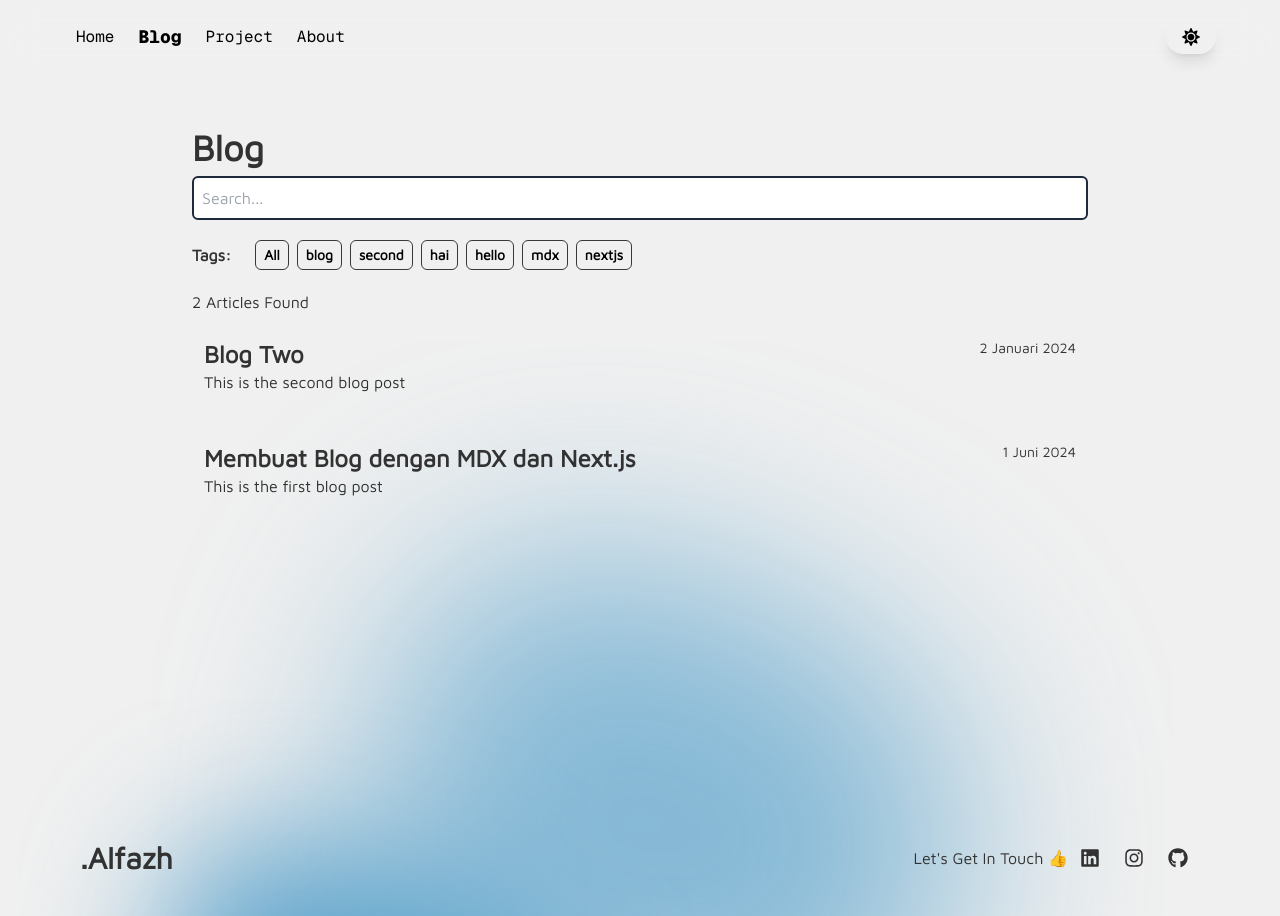
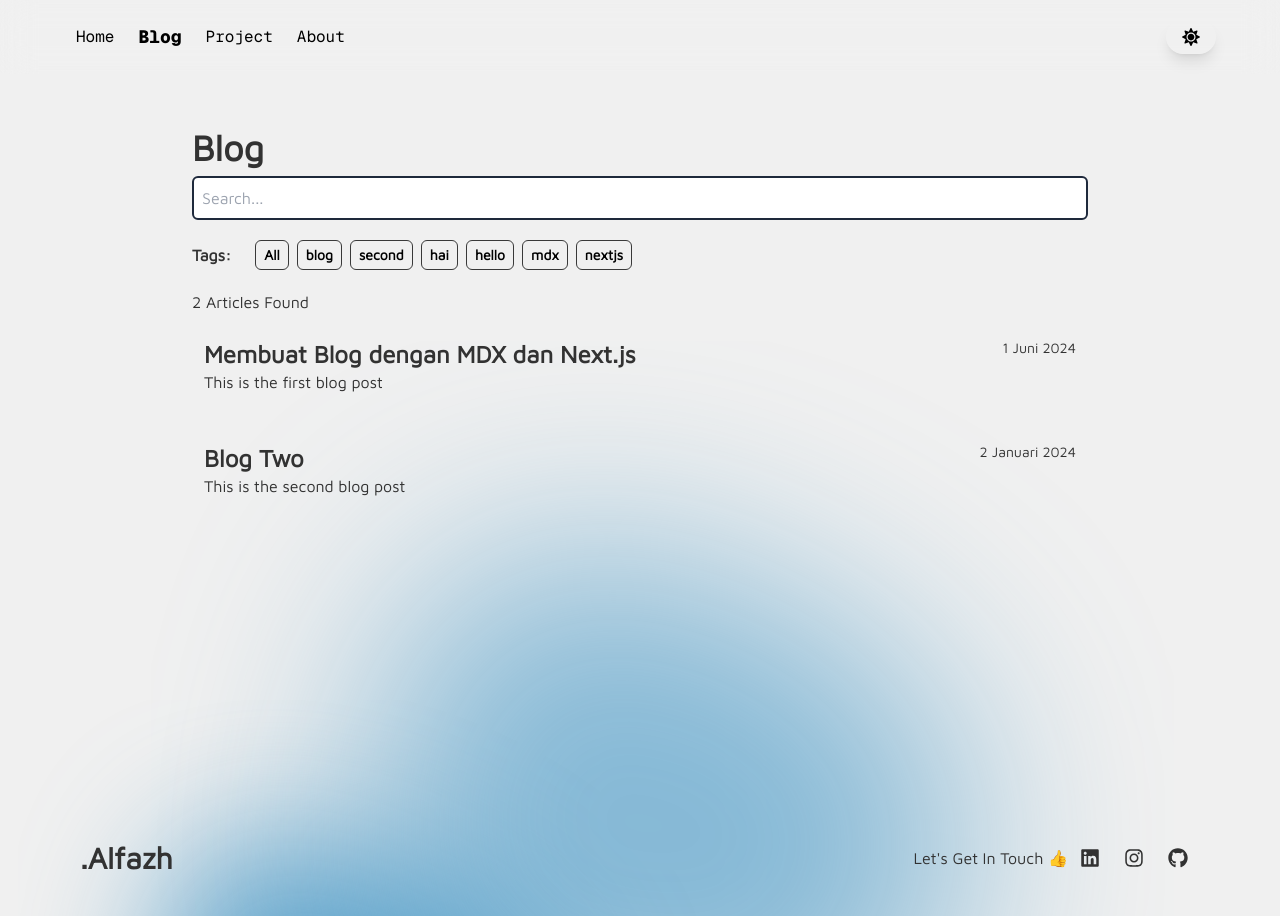
Before and after one commit to alfazh123/Alfazh, a Next.js app: page /blog in a window 1280 px wide. Built offline with nearby package versions, Linux system fonts and the light colour scheme.

Commit message:
fix: some logic content

```diff
--- a/app/blog/page.tsx
+++ b/app/blog/page.tsx
@@ -37,11 +37,16 @@ export default async function Blog({
             <h1 className="font-bold text-4xl">Blog</h1>
             <Search />
             <SearchTag tags={tagsArray} />
-            <p className="text-base">
-                {files.frontMatter.length} Articles Found
-            </p>
+            {files.frontMatter.length===1 ?
+                null:
+                <p className="text-base">
+                    {files.frontMatter.length} Articles Found
+                </p>
+            }
             <ul className="flex flex-col gap-4">
-                {files.frontMatter.map((file, id) => (
+                {files.frontMatter.sort((a,b)=>{
+                    return new Date(b.date).getTime() - new Date(a.date).getTime()
+                }).map((file, id)=> (
                     <li key={id}>
                         <BlogCard
                             title={file.title}
```
